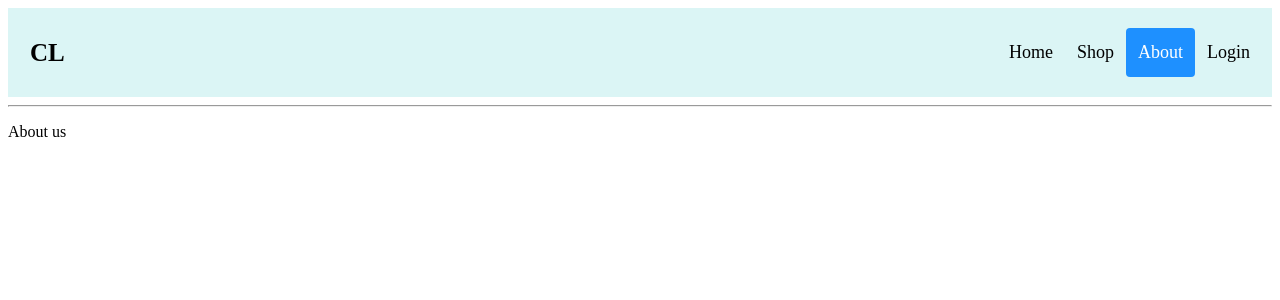
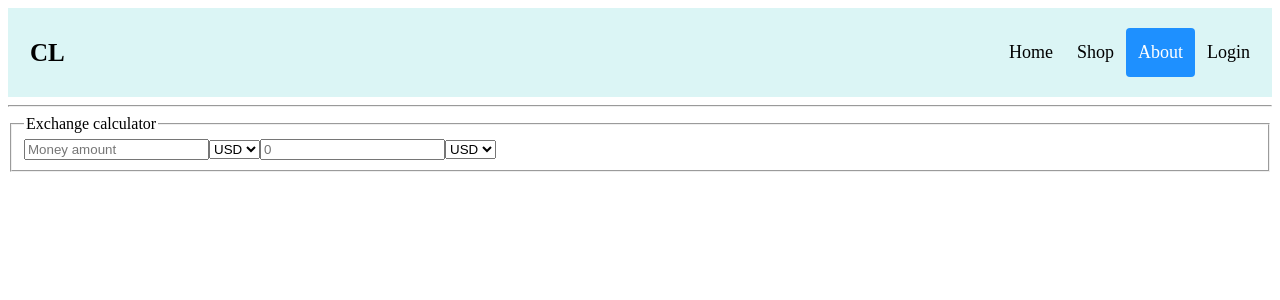
Before and after one commit to MichalFijak/stackblitz-starters-b5j7lp-angularWebsite, an Angular app: page /about-us in a window 1280 px wide. Shown: the top 300 px of the page. Built offline with nearby package versions, Linux system fonts and the light colour scheme.

Commit message:
simple calculator

```diff
--- a/src/about-us/about-us.component.html
+++ b/src/about-us/about-us.component.html
@@ -1 +1,18 @@
-<p>About us</p>
+<fieldset>
+    <legend> Exchange calculator</legend>
+     <input placeholder="Money amount"
+      [(ngModel)]="moneyToExchange"
+      (ngModelChange)="calculate()"
+      >
+     <select>
+        <option>USD</option>
+        <option>EUR</option>
+        <option>PLN</option>
+     </select>
+     <input placeholder="{{exchangedMoney}}">
+     <select>
+        <option>USD</option>
+        <option>EUR</option>
+        <option>PLN</option>
+     </select>
+   </fieldset>
--- a/src/about-us/about-us.component.ts
+++ b/src/about-us/about-us.component.ts
@@ -1,12 +1,22 @@
+import { CommonModule } from '@angular/common';
 import { Component } from '@angular/core';
+import { FormsModule } from '@angular/forms';
 
 @Component({
   selector: 'app-about-us',
   standalone: true,
-  imports: [],
+  imports: [FormsModule, CommonModule],
   templateUrl: './about-us.component.html',
   styleUrl: './about-us.component.css'
 })
 export class AboutUsComponent {
+  moneyToExchange="";
+  exchangeRate=3.45;
+  exchangedMoney=0;
 
+
+  calculate()
+  {
+    this.exchangedMoney=this.exchangeRate*(+this.moneyToExchange);
+  }
 }
```
Also changed, not shown: src/about-us/currencyCalculator.service.ts (added, +55 -0 lines).
